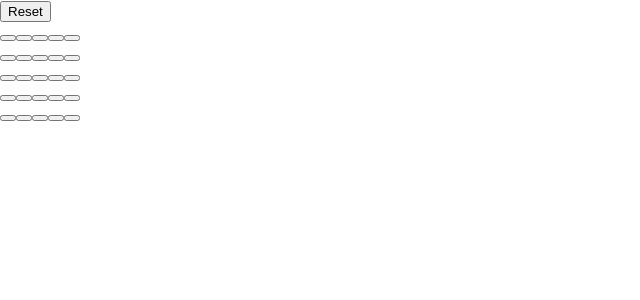
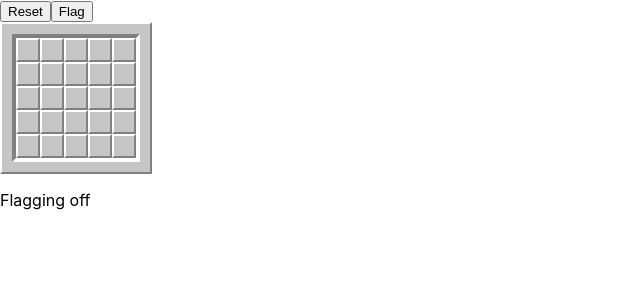
Before and after one commit to rosscee98/minesweeper, a React (Create React App) app: page / in a window 1280 px wide. Shown: the top 300 px of the page, without its empty margins (0-640 px from the left). Built offline with nearby package versions, Linux system fonts and the light colour scheme.

Commit message:
add flagging functionality, basic styling

```diff
--- a/src/App.css
+++ b/src/App.css
@@ -1,38 +1,65 @@
-.App {
-  text-align: center;
+:root {
+  --border-dark: solid rgb(128, 128, 128);
+  --border-light: solid white;
 }
 
-.App-logo {
-  height: 40vmin;
-  pointer-events: none;
+.container {
+  width: fit-content;
+  padding: 10px;
+  background-color: rgb(198, 198, 198);
+  border-top: 2px var(--border-light);
+  border-left: 2px var(--border-light);
+  border-right: 2px var(--border-dark);
+  border-bottom: 2px var(--border-dark);
 }
 
-@media (prefers-reduced-motion: no-preference) {
-  .App-logo {
-    animation: App-logo-spin infinite 20s linear;
-  }
+.game {
+  background-color: grey;
+  border-top: 4px var(--border-dark);
+  border-left: 4px var(--border-dark);
+  border-right: 4px var(--border-light);
+  border-bottom: 4px var(--border-light);
 }
 
-.App-header {
-  background-color: #282c34;
-  min-height: 100vh;
-  display: flex;
-  flex-direction: column;
-  align-items: center;
-  justify-content: center;
-  font-size: calc(10px + 2vmin);
-  color: white;
+.cell {
+  height: 24px;
+  width: 24px;
+  vertical-align: middle;
+  text-align: center;
+  padding: 0;
+  background-color: rgb(198, 198, 198);
+  font-size: 18px;
+  font-weight: bold;
+  border-top: 2px var(--border-light);
+  border-left: 2px var(--border-light);
+  border-right: 2px var(--border-dark);
+  border-bottom: 2px var(--border-dark);
 }
 
-.App-link {
-  color: #61dafb;
+.cell.clicked {
+  border: 1px solid rgb(130, 130, 130);
 }
 
-@keyframes App-logo-spin {
-  from {
-    transform: rotate(0deg);
-  }
-  to {
-    transform: rotate(360deg);
-  }
+.blue {
+  color: blue;
 }
+
+.green {
+  color: green;
+}
+
+.red {
+  color: red;
+}
+
+.purplered {
+  color: purple;
+}
+
+.darkred {
+  color: darkred;
+}
+
+.darkturqoise {
+  color: darkturqoise;
+}
--- a/src/App.tsx
+++ b/src/App.tsx
@@ -1,4 +1,4 @@
-import React, { useEffect, useState } from 'react';
+import React, { useState } from 'react';
 import './App.css';
 import { arrayToGrid } from './utils/arrayToGrid';
 
@@ -24,36 +24,43 @@ const cellIds = [
 type Cell = {
   id: string,
   value: string,
-  clicked: boolean,
+  isClicked: boolean,
+  isFlagged: boolean,
 };
 
 const getCells = (): Cell[] => {
   return cellIds.map((cellId, i) => ({
     id: cellId,
     value: input[i],
-    clicked: false,
+    isClicked: false,
+    isFlagged: false,
   }))
+}
+
+const cellColour: Record<string, string> = {
+  '1': 'blue',
+  '2': 'green',
+  '3': 'red',
+  '4': 'purple',
+  '5': 'darkred',
+  '6': 'darkturqoise',
+  'default': ''
 }
 
 const App = () => {
   const [cells, setCells] = useState(getCells());
-  const [hasWon, setHasWon] = useState(false);
-  const [hasLost, setHasLost] = useState(false);
+  const [isFlagging, setIsFlagging] = useState(false);
 
-  useEffect(() => {
-    const won = !cells
-      .filter((cell) => cell.clicked === false)
-      .some((cell) => cell.value !== 'X');
-    const lost = cells
-      .filter((cell) => cell.clicked === true)
+  const hasWon = cells
+    .filter((cell) => cell.isClicked === false)
+    .every((cell) => cell.value === 'X');
+  const hasLost = cells
+    .filter((cell) => cell.isClicked === true)
     .some((cell) => cell.value === 'X')
-    setHasWon(won);
-    setHasLost(lost);
-  }, [cells]);
 
-  const setCellToClicked = (cellId: string) => {
+  const updateCell = (cellId: string, property: "isFlagged" | "isClicked", value: boolean = true) => {
     const newCells = cells.map((cell) => {
-      return (cell.id === cellId ? { ...cell, clicked: true } : cell);
+      return (cell.id === cellId ? { ...cell, [property]: value } : cell)
     })
     setCells(newCells);
   }
@@ -62,7 +69,7 @@ const App = () => {
     const newCells = cells.map((cell) => {
       return (
         cellIds.includes(cell.id)
-          ? { ...cell, clicked: true }
+          ? { ...cell, isClicked: true }
           : cell
       )
     })
@@ -81,79 +88,99 @@ const App = () => {
     const rowIndex = Math.floor(cellIndex / ROW_LENGTH);
     const rowPos = cellIndex % ROW_LENGTH;
 
-    const neighboursAbove = getNeighbourCellsInRow(rowIndex - 1, rowPos);
-    const neighboursAdjacent = getNeighbourCellsInRow(rowIndex, rowPos);
-    const neighboursBelow = getNeighbourCellsInRow(rowIndex + 1, rowPos);
+    let neighbours: string[] = [];
+    [-1, 0, 1].forEach((offset) => neighbours.push(...getNeighbourCellsInRow(rowIndex + offset, rowPos)));
 
-    return [...neighboursAbove, ...neighboursAdjacent, ...neighboursBelow]
+    return neighbours
       .filter((neighbourCellId) => neighbourCellId !== cellId)
       .map((neighbourCellId) => cells.find((cell) => cell.id === neighbourCellId)!);
   }
 
-  const recursivelyFindCells = (cellId: string, foundCells: Set<string> = new Set([cellId])): Set<string> => {
-    console.log({ cellId, foundCells })
-    // get neighbour cells
-    let neighbourCells = getNeighbourCells(cellId);
+  const recursivelyCheckCells = (cellId: string, checkedCells: Set<string> = new Set([cellId])): Set<string> => {
+    let uncheckedNeighbourCells = getNeighbourCells(cellId)
+      .filter((cell) => !checkedCells.has(cell.id));
 
-    // filter for any that are not contained within foundCells already
-    neighbourCells = neighbourCells.filter((cell) => !foundCells.has(cell.id));
+    let newCheckedCells = new Set([...Array.from(checkedCells), ...uncheckedNeighbourCells.map((cell) => cell.id)]);
 
-    // we want to add each of these into foundCells...
-    let newFoundCells = new Set([...Array.from(foundCells), ...neighbourCells.map((cell) => cell.id)]);
-
-    // ...and also add their fresh neighbours IF value === "0".
-    neighbourCells.forEach((cell) => {
+    uncheckedNeighbourCells.forEach((cell) => {
       if (cell.value === "0") {
-        const extras = recursivelyFindCells(cell.id, new Set(newFoundCells));
-        extras.forEach((id) => newFoundCells.add(id));
+        const neighboursOfNeighbours = recursivelyCheckCells(cell.id, new Set(newCheckedCells));
+        neighboursOfNeighbours.forEach((id) => newCheckedCells.add(id));
       }
     })
 
-    return newFoundCells;
+    return newCheckedCells;
   }
 
-  const handleClick = (cellId: string, value: string) => {
+  const handleClick = (cellId: string, cellValue: string) => {
     if (hasWon || hasLost) return;
-    setCellToClicked(cellId);
-    if (value === "0") {
-      const cellsToReveal = recursivelyFindCells(cellId);
-      console.log({ cellsToReveal });
+
+    const { isClicked, isFlagged } = cells.find((cell) => cell.id === cellId)!;
+
+    if (isFlagging && !isClicked) {
+      updateCell(cellId, "isFlagged", !isFlagged);
+    }
+    else if (!isFlagged) {
+      updateCell(cellId, "isClicked")
+    };
+
+    if (cellValue === "0") {
+      const cellsToReveal = recursivelyCheckCells(cellId);
       setCellsToClicked(Array.from(cellsToReveal));
     };
   }
 
   const resetGame = () => {
     setCells(getCells());
-    setHasLost(false);
+    setIsFlagging(false);
+  }
+
+  const getTextContent = (value: string, isClicked: boolean, isFlagged: boolean): string => {
+    const isMine = value === "X";
+    const isBlank = value === "0";
+
+    if (hasWon || hasLost) {
+      return (isMine || (isClicked && !isBlank)) ? value : "";
+    }
+
+    if (isFlagged) {
+      return "F";
+    }
+    else {
+      return (isClicked && !isBlank) ? value : "";
+    }
   }
 
   return (
     <>
       <button onClick={resetGame} data-testid="reset">Reset</button>
+      <button onClick={() => setIsFlagging(!isFlagging)}>Flag</button>
+      <div className="container">
         <div className="game" data-testid="game">
           {grid.map((row, rowIndex) => (
             <div key={`row-${rows[rowIndex]}`}>
               {row.map((value, cellIndex) => {
                 const cellId = `${rows[rowIndex]}${cellIndex + 1}`;
-              const isClicked = cells.find((cell) => cell.id === cellId)!.clicked;
+                const { isClicked, isFlagged } = cells.find((cell) => cell.id === cellId)!;
+
                 return (
                   <button
                     key={`cell-${cellId}`}
-                  className={`${isClicked ? 'clicked' : ''}`}
+                    data-testid={`cell-${cellId}`}
+                    className={`cell ${isClicked ? `clicked ${cellColour[value]}` : ''}`}
                     onClick={() => handleClick(cellId, value)}
                   > {
-                    (hasWon || hasLost) ?
-                      (value === "X" || isClicked) && value
-                      :
-                      isClicked && value
+                      getTextContent(value, isClicked, isFlagged)
                     }</button>
                 )
               })}
             </div>
           ))}
         </div>
-      {hasLost && "You lost!"}
-      {hasWon && "You won!"}
+      </div>
+      <p>{hasLost && "You lost!"}</p>
+      <p>{hasWon && "You won!"}</p>
+      <p>{isFlagging ? "Flagging on" : "Flagging off"}</p>
     </>
   );
 }
```
Also changed, not shown: src/logo.svg (deleted), 1 other file (tests, documents, lock files or other folders). Lines whose indentation alone changed are shown as unchanged.
